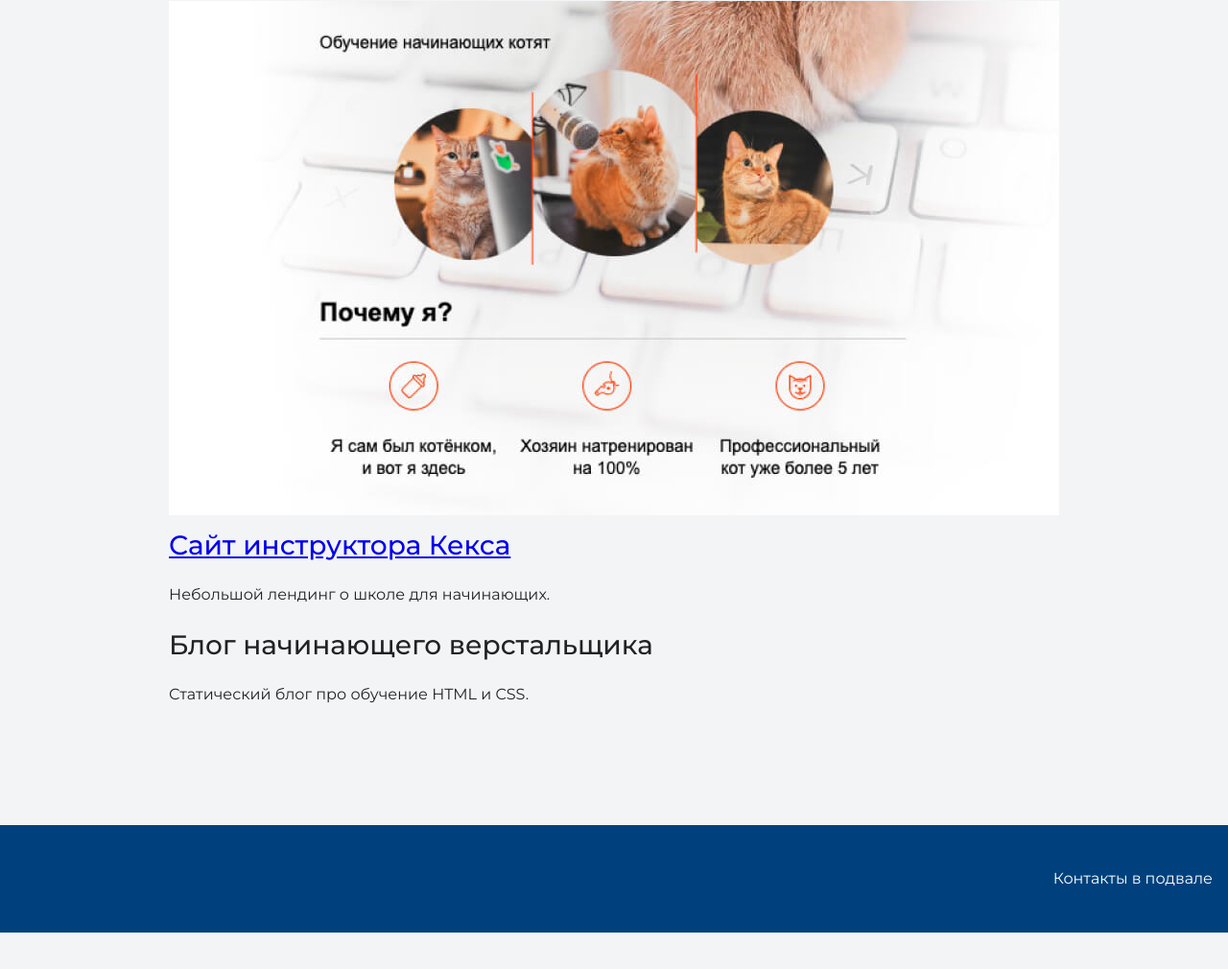
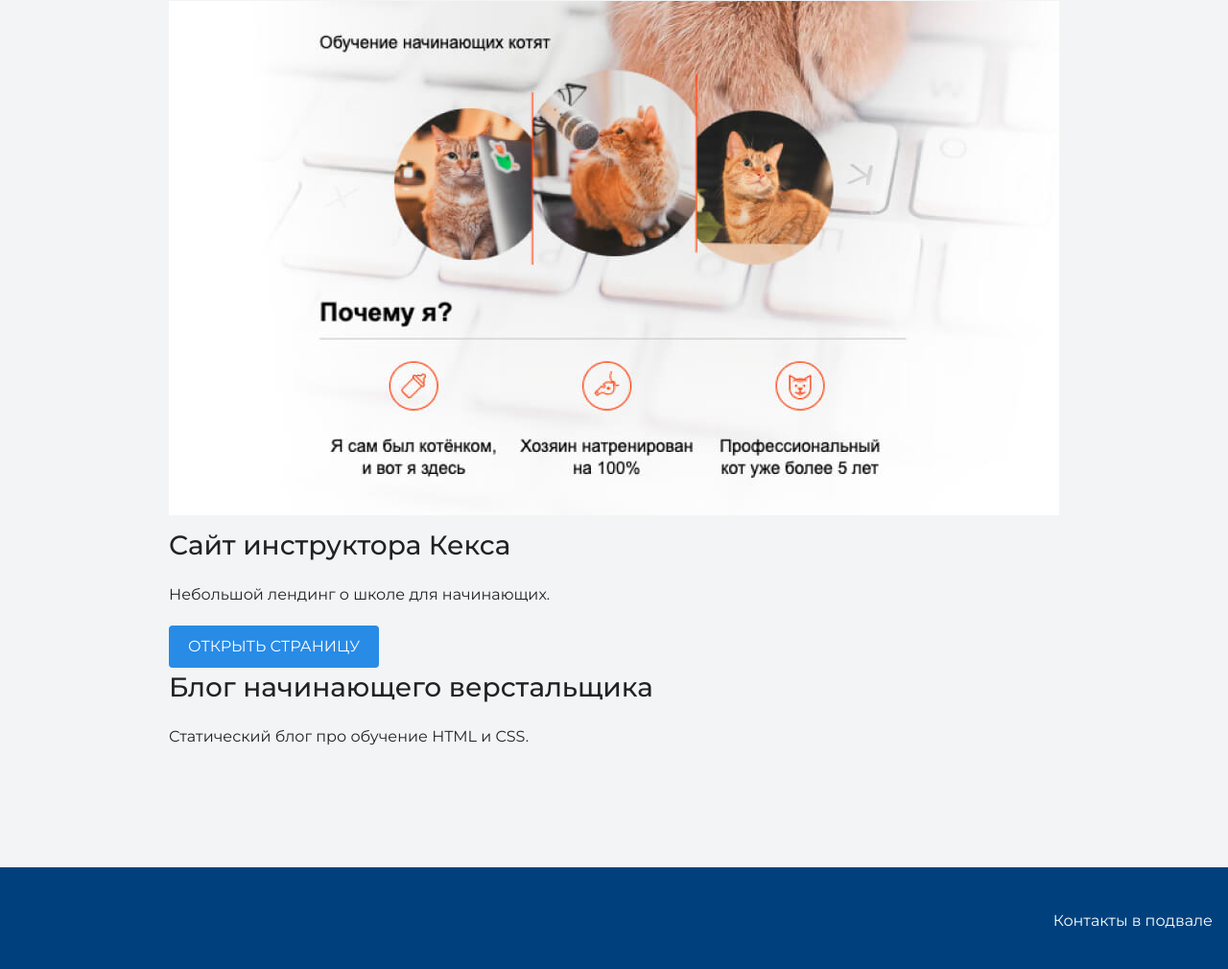
Before and after one commit to RussianSanta/my-site, a plain HTML site: page index.html in a window 1280 px wide. Shown: the part 1627-2637 px from the top of the page at 96% size. Before the commit the page ends 2599 px from the top, so only its background shows below. Drawn offline with nearby package versions, Linux system fonts and the light colour scheme.

Commit message:
Add a button

```diff
--- a/index.html
+++ b/index.html
@@ -36,8 +36,9 @@
         <h2 class="subheading">Мои работы</h2>
 
         <img src="files/project.jpg">
-        <a href="source/project-1/index.html"><h3>Сайт инструктора Кекса</h3></a>
+        <h3>Сайт инструктора Кекса</h3>
         <p>Небольшой лендинг о школе для начинающих.</p>
+        <a class="button" href="source/project/index.html">Открыть страницу</a>
 
         <h3>Блог начинающего верстальщика</h3>
         <p>Статический блог про обучение HTML и CSS.</p>
```
